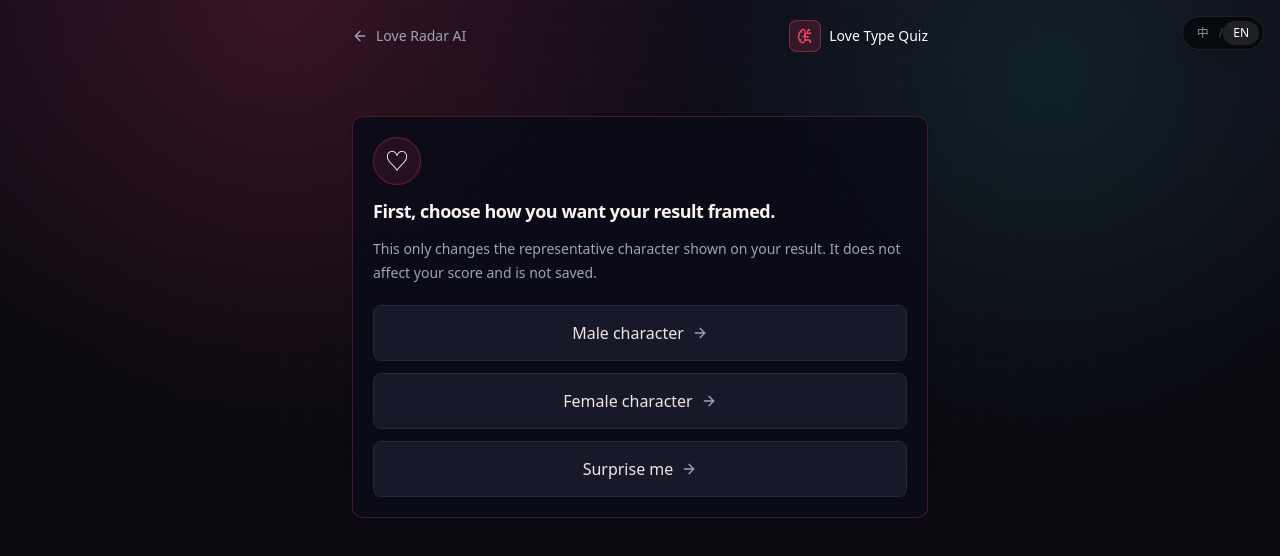
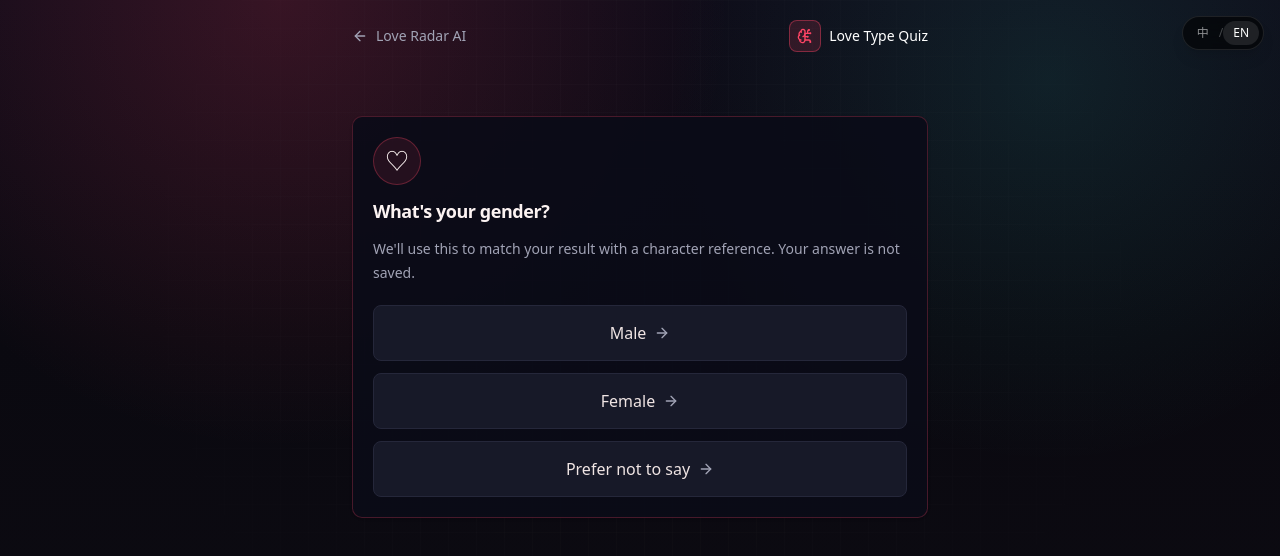
Before and after one commit to gjiaming63-art/love-radar, a Next.js app: page /en/personality in a window 1280 px wide. Shown: the top 556 px of the page. Built offline with nearby package versions, Linux system fonts and the light colour scheme.

Commit message:
Refine English quiz gender prompt

```diff
--- a/src/components/radar/en/personality-quiz.tsx
+++ b/src/components/radar/en/personality-quiz.tsx
@@ -93,16 +93,16 @@ function GenderStep({ onChoose }: { onChoose: (gender: EnglishPersonalityGender)
     <Card className="mt-8 border-primary/25 bg-card/90">
       <CardHeader className="space-y-3">
         <div className="flex h-12 w-12 items-center justify-center rounded-full border border-primary/30 bg-primary/10 text-2xl">♡</div>
-        <CardTitle className="text-2xl">First, choose how you want your result framed.</CardTitle>
+        <CardTitle className="text-2xl">What&apos;s your gender?</CardTitle>
         <p className="text-sm leading-6 text-muted-foreground">
-          This only changes the representative character shown on your result. It does not affect your score and is not saved.
+          We&apos;ll use this to match your result with a character reference. Your answer is not saved.
         </p>
       </CardHeader>
       <CardContent className="grid gap-3">
         {[
-          ["male", "Male character"],
-          ["female", "Female character"],
-          ["private", "Surprise me"],
+          ["male", "Male"],
+          ["female", "Female"],
+          ["private", "Prefer not to say"],
         ].map(([value, label]) => (
           <Button
             key={value}
```
